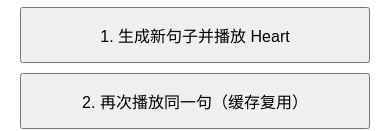
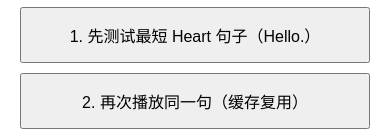
Before and after one commit to jajagood777-sys/english-mastery-mobile, a website with bundled scripts: page v57-device-smoke.html in a window 390 px wide. Shown: the part 302-433 px from the top of the page. Built offline with nearby package versions, Linux system fonts and the light colour scheme.

Commit message:
test(iphone): label minimal inference diagnostic clearly

```diff
--- a/v57-device-smoke.html
+++ b/v57-device-smoke.html
@@ -1 +1 @@
-<!doctype html><html lang="zh-CN"><head><meta charset="utf-8"><meta name="viewport" content="width=device-width,initial-scale=1,viewport-fit=cover"><meta http-equiv="Content-Security-Policy" content="default-src 'self';script-src 'self' 'wasm-unsafe-eval';style-src 'self' 'unsafe-inline';connect-src 'self' https://huggingface.co https://*.huggingface.co https://*.hf.co;media-src 'self' blob:;worker-src 'self' blob:;object-src 'none';base-uri 'none"><title>V5.7 iPhone Heart smoke test</title><style>body{font:16px system-ui,sans-serif;max-width:700px;margin:0 auto;padding:20px;line-height:1.45}button{display:block;width:100%;padding:14px;margin:10px 0;font-size:16px}progress{width:100%}#status{white-space:pre-wrap;background:#f2f4f1;border-radius:10px;padding:12px;min-height:80px}.ok{color:#17633c}.error{color:#9b2c2c}small{color:#5c675f}</style></head><body><h1>V5.7 Heart 真机验收</h1><p>此页不读写学习记录，只验证 Kokoro 模型、Heart 音频生成和独立 IndexedDB 音频缓存。不会回退系统语音。</p><div id="status" role="status">正在加载测试模块……如果持续不变，说明脚本加载失败，请报告该画面。</div><progress id="progress" max="100" hidden></progress><small id="bytes"></small><button id="new">1. 生成新句子并播放 Heart</button><button id="again">2. 再次播放同一句（缓存复用）</button><button id="story">3. 连续播放三段新故事（预取下一段）</button><button id="refresh">刷新页面后检查缓存</button><button id="stop">停止</button><p id="result"></p><script type="module" src="./v57-device-smoke.mjs"></script></body></html>
+<!doctype html><html lang="zh-CN"><head><meta charset="utf-8"><meta name="viewport" content="width=device-width,initial-scale=1,viewport-fit=cover"><meta http-equiv="Content-Security-Policy" content="default-src 'self';script-src 'self' 'wasm-unsafe-eval';style-src 'self' 'unsafe-inline';connect-src 'self' https://huggingface.co https://*.huggingface.co https://*.hf.co;media-src 'self' blob:;worker-src 'self' blob:;object-src 'none';base-uri 'none"><title>V5.7 iPhone Heart smoke test</title><style>body{font:16px system-ui,sans-serif;max-width:700px;margin:0 auto;padding:20px;line-height:1.45}button{display:block;width:100%;padding:14px;margin:10px 0;font-size:16px}progress{width:100%}#status{white-space:pre-wrap;background:#f2f4f1;border-radius:10px;padding:12px;min-height:80px}.ok{color:#17633c}.error{color:#9b2c2c}small{color:#5c675f}</style></head><body><h1>V5.7 Heart 真机验收</h1><p>此页不读写学习记录，只验证 Kokoro 模型、Heart 音频生成和独立 IndexedDB 音频缓存。不会回退系统语音。</p><div id="status" role="status">正在加载测试模块……如果持续不变，说明脚本加载失败，请报告该画面。</div><progress id="progress" max="100" hidden></progress><small id="bytes"></small><button id="new">1. 先测试最短 Heart 句子（Hello.）</button><button id="again">2. 再次播放同一句（缓存复用）</button><button id="story">3. 连续播放三段新故事（预取下一段）</button><button id="refresh">刷新页面后检查缓存</button><button id="stop">停止</button><p id="result"></p><script type="module" src="./v57-device-smoke.mjs"></script></body></html>
```
